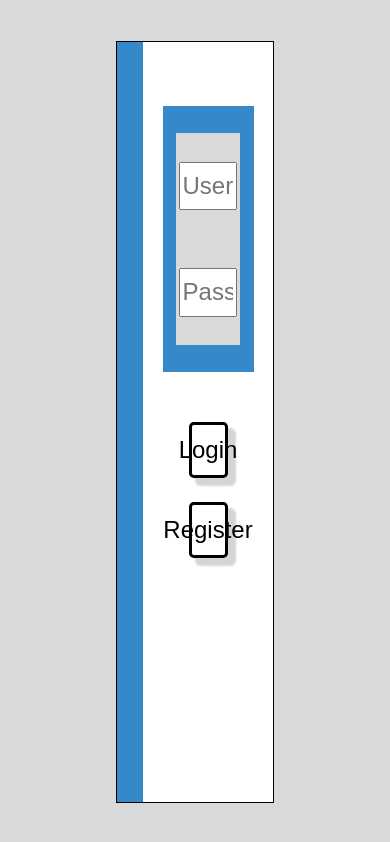
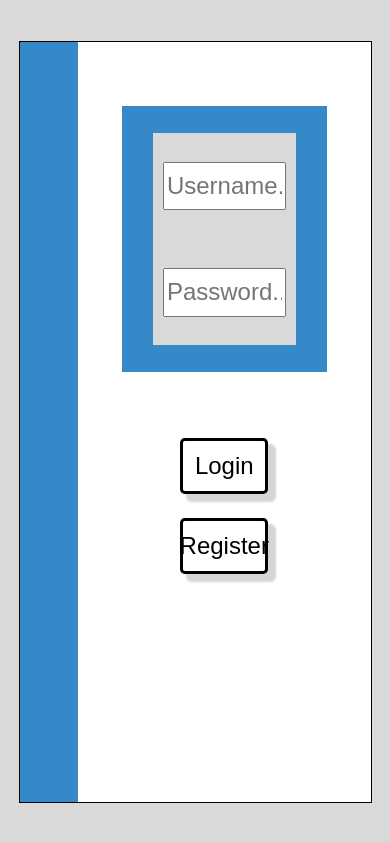
Before and after one commit to FightTheByte/digital-diary, a React (Create React App) app in the folder code/digital-diary/: page / in a window 390 px wide. Built offline with nearby package versions, Linux system fonts and the light colour scheme; no server answers.

Commit message:
added responsive design for landing page mobile consumption

```diff
--- a/code/digital-diary/src/styles/landing-page.css
+++ b/code/digital-diary/src/styles/landing-page.css
@@ -7,6 +7,19 @@
     grid-template-columns: 1.2fr 6fr;
     gap: 0rem;
     align-self: center;
+}
+
+@media only screen and (max-width: 1000px) {
+  .book {
+    max-width: 90%;
+    height: 100%;
+  }
+  #landing-buttons{
+    margin-top: 1rem;
+  }
+  #binder{
+    height: 100%;
+  }
 }
 
 .background{
```
